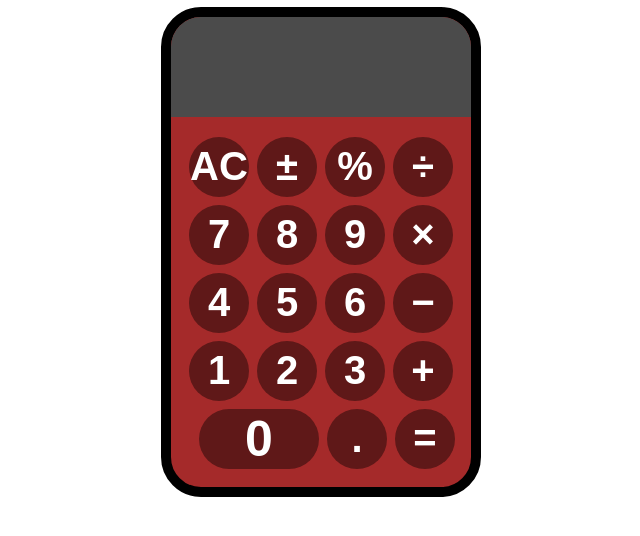
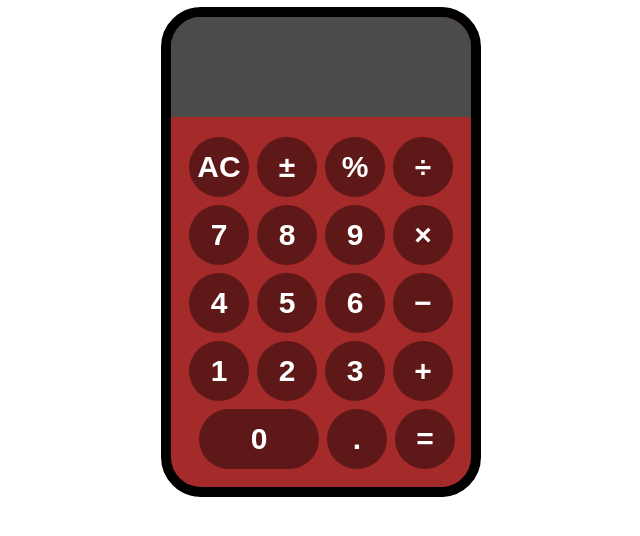
Before and after one commit to developerabz/calculator, a plain HTML site: page index.html in a window 1280 px wide. Shown: the part 92-628 px from the top of the page, without its empty margins (319-959 px from the left). Drawn offline with Linux system fonts and the light colour scheme.

Commit message:
shape buttons to circle shape

```diff
--- a/style.css
+++ b/style.css
@@ -92,21 +92,24 @@ body {
     background-color: rgba(128, 128, 128, 0);
     border: 0;
     color: #ffffff;
-    font-size: 40px;
+    font-size: 30px;
     font-weight: 600;
+    width: 60px;
+    height: 60px;
+    border-radius: 100%;
 }
 
 .long button {
     background-color: rgba(128, 128, 128, 0);
     border: 0;
     color: #ffffff;
-    font-size: 50px;
+    font-size: 30px;
     font-weight: 600;
+    width: 120px;
+    height: 60px;
+    border-radius: 30px;
 }
 
-button .clear {
-    font-size: 30px;
-}
 
 .circle:hover,
 .long:hover {
```
